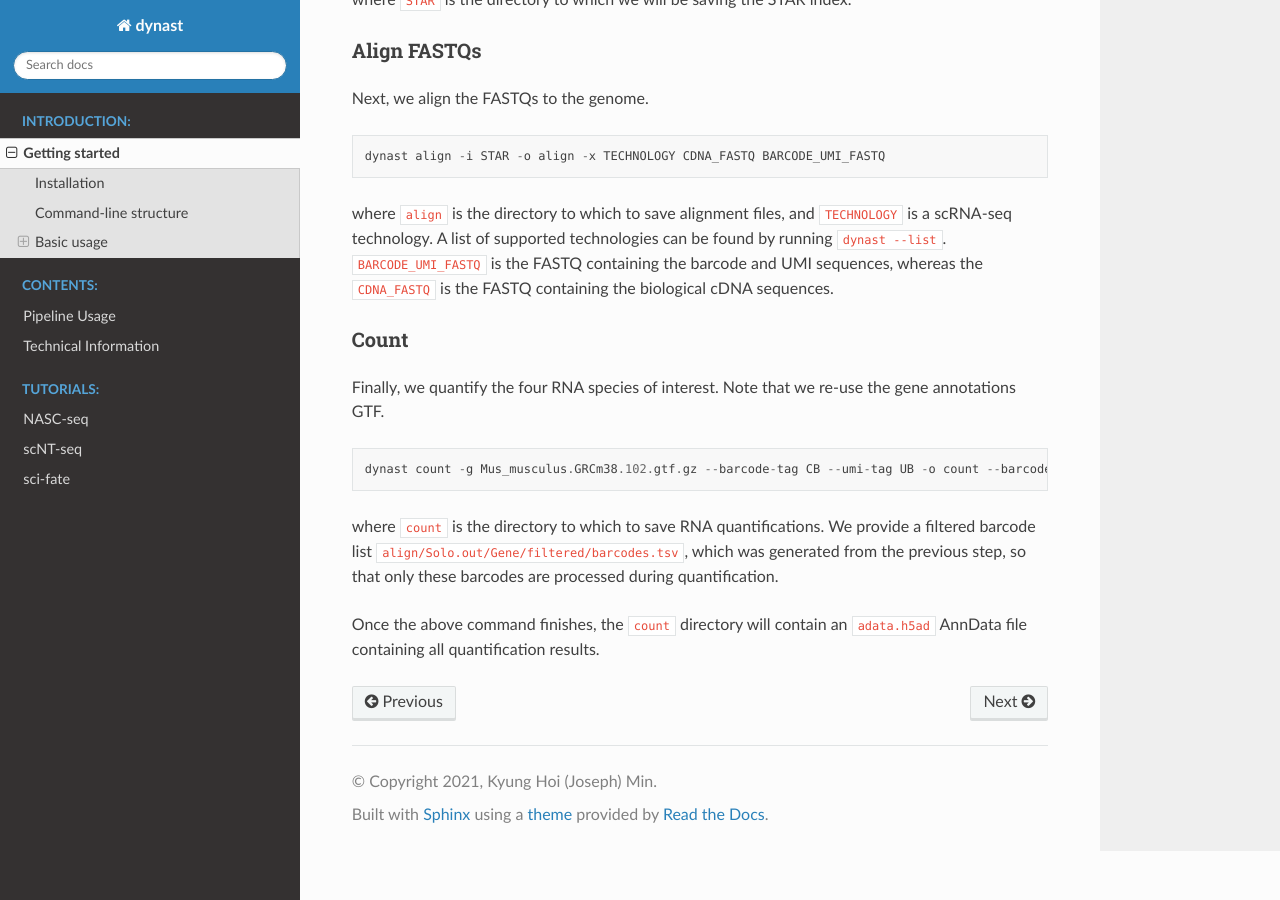
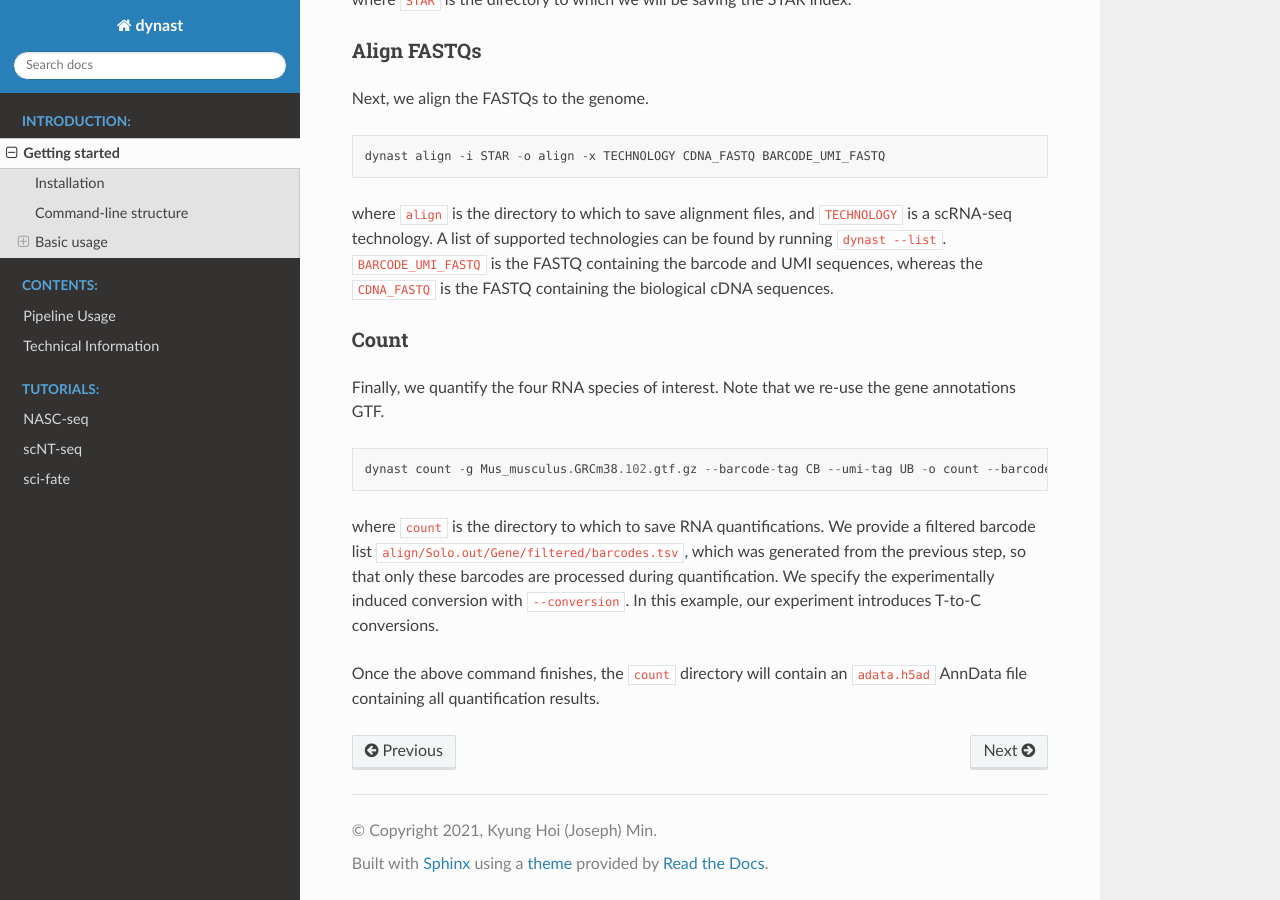
Before and after one commit to aristoteleo/dynast-release, a Sphinx documentation site: the page built from docs/getting_started.rst, in a window 1280 px wide and 900 px high, scrolled down 2245 px. Built offline with Sphinx 7.4.7 and the Read the Docs theme 2.0.0, drawn with Linux system fonts in a browser that asks for light colours; pages that are not in the unit, such as notebooks, are missing from menus.

Commit message:
another doc update

```diff
--- a/docs/getting_started.rst
+++ b/docs/getting_started.rst
@@ -77,8 +77,8 @@
 
 .. code-block::
 
-	dynast count -g Mus_musculus.GRCm38.102.gtf.gz --barcode-tag CB --umi-tag UB -o count --barcodes align/Solo.out/Gene/filtered/barcodes.tsv align/Aligned.sortedByCoord.out.bam
+	dynast count -g Mus_musculus.GRCm38.102.gtf.gz --barcode-tag CB --umi-tag UB -o count --barcodes align/Solo.out/Gene/filtered/barcodes.tsv --conversion TC align/Aligned.sortedByCoord.out.bam
 
-where :code:`count` is the directory to which to save RNA quantifications. We provide a filtered barcode list :code:`align/Solo.out/Gene/filtered/barcodes.tsv`, which was generated from the previous step, so that only these barcodes are processed during quantification.
+where :code:`count` is the directory to which to save RNA quantifications. We provide a filtered barcode list :code:`align/Solo.out/Gene/filtered/barcodes.tsv`, which was generated from the previous step, so that only these barcodes are processed during quantification. We specify the experimentally induced conversion with :code:`--conversion`. In this example, our experiment introduces T-to-C conversions.
 
 Once the above command finishes, the :code:`count` directory will contain an :code:`adata.h5ad` AnnData file containing all quantification results.
```
